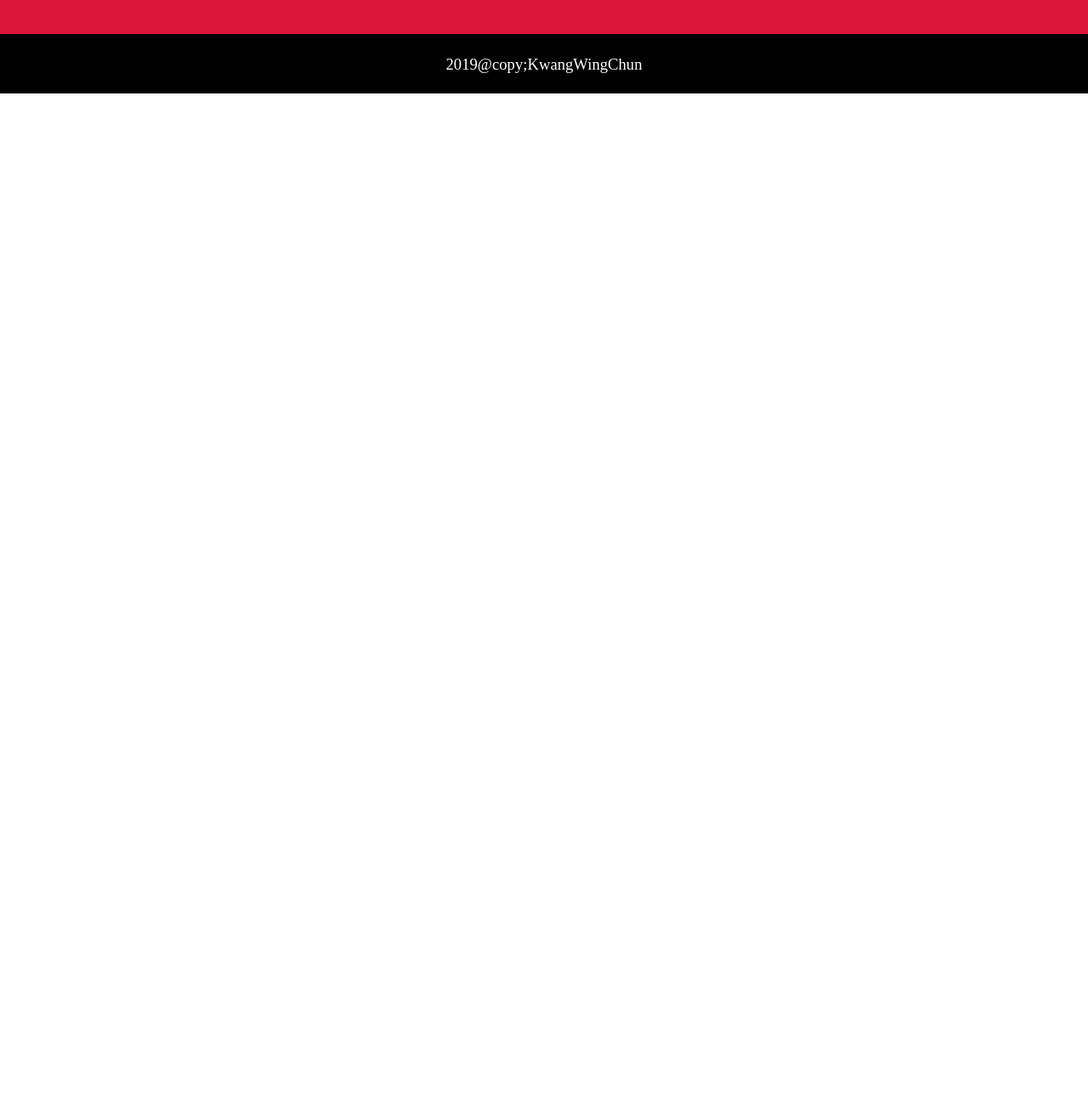
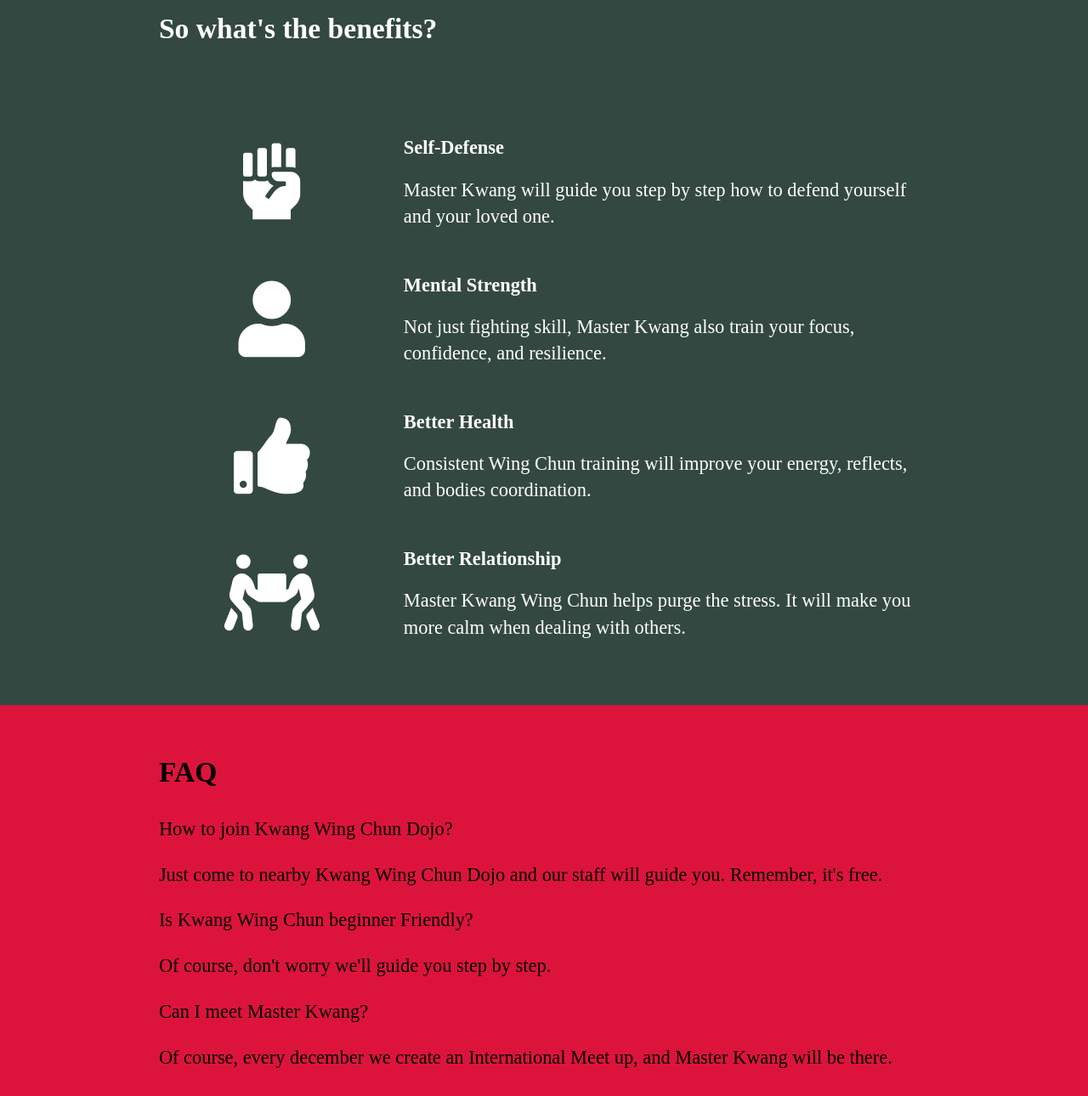
Before and after one commit to yosuahohoho/kwang-wing-chun, a plain HTML site: page index.html in a window 1280 px wide. Shown: the part 709-1999 px from the top of the page at 85% size. Before the commit the page ends 819 px from the top, so only its background shows below. Drawn offline with Linux system fonts and the light colour scheme.

Commit message:
done basic layout for benefits section

```diff
--- a/index.html
+++ b/index.html
@@ -30,21 +30,125 @@
     <button id="toggle" class="toggle-button"><i class="fas fa-bars fa-2x"></i></button>
   </header>
 
-  <section class="about">
+  <section id="about" class="about">
     <div class="container">
-      <h2>About</h2>
+      <h1>Are you <em>Web Developer?</em><h1>
+      <h1><em>Tired and Stressed?</em> and you want <em>more energy</em> and <em>focus</em>
+        to <em>kick out bugs</em> from your code?
+      </h1>
+      <h3>Tired bodies and Stressed mind in long term will make worse your health,
+        works and relationship
+      </h3>
+
+      <p>But don't worry, <span class="important">our master have the recipe for your tired bodies and stressed mind</span>.
+        Our master, Master Kwang believes his Wing Chun knowledge will help web developers.
+        His vision is to <span class="important">save web developers from stressful life.</span>
+      </p>
+      <p>
+        Master Kwang also a big supporter of free education, and <span class="important">
+          the good news</span> is he will open his Dojo around the world, so you can use
+          it for <span class="important">learn and practice Wing Chun without a fee.</span>
+      </p>
+
+      <div class="cta">
+        <p class="cta__intro">
+          Join Master Kwang newsletter for daily Wing Chun lessons, wisdom, tips and latest updates.
+        </p>
+        <form method="GET" action="https://www.freecodecamp.com/email-submit" class="cta__form" id="form">
+          <input id="email" name="email" class="cta__input" type="email" name="newsletter" placeholder="iamstressed@email.com" required>
+          <input id="submit" class="cta__button" type="submit" value="gimme wisdom">
+        </form>
+      </div>
     </div>
   </section>
 
-  <section class="benefits">
+  <section id="benefits" class="benefits">
     <div class="container">
-      <h2>Benefits</h2>
+      <h2 class="benefits__title">So what's the benefits?</h2>
+
+      <div class="benefits__content">
+
+        <div class="media">
+          <div class="media__icon">
+            <i class="fas fa-fist-raised fa-4x"></i>
+          </div>
+          <div class="media__body">
+            <h4 class="media__body__title">Self-Defense</h4>
+            <p class="media__body__content">
+              Master Kwang will guide you step by step how to defend yourself and your loved one.
+            </p>
+          </div>
+        </div>
+
+        <div class="media">
+          <div class="media__icon">
+            <i class="fas fa-user fa-4x"></i>
+          </div>
+          <div class="media__body">
+            <h4 class="media__body__title">Mental Strength</h4>
+            <p class="media__body__content">
+              Not just fighting skill, Master Kwang also train your focus, confidence, and resilience.
+            </p>
+          </div>
+        </div>
+
+         <div class="media">
+          <div class="media__icon">
+            <i class="fas fa-thumbs-up fa-4x"></i>
+          </div>
+          <div class="media__body">
+            <h4 class="media__body__title">Better Health</h4>
+            <p class="media__body__content">
+              Consistent Wing Chun training will improve your energy, reflects, and bodies coordination.
+            </p>
+          </div>
+        </div>
+
+         <div class="media">
+          <div class="media__icon">
+            <i class="fas fa-people-carry fa-4x"></i>
+          </div>
+          <div class="media__body">
+            <h4 class="media__body__title">Better Relationship</h4>
+            <p class="media__body__content">
+              Master Kwang Wing Chun helps purge the stress. It will make you more calm when dealing with others.
+            </p>
+          </div>
+        </div>
+
+      </div>
     </div>
   </section>
 
-  <section class="faq">
+  <section id="faq" class="faq">
     <div class="container">
       <h2>FAQ</h2>
+      <div class="faq__box">
+        <p class="faq__question">
+          How to join Kwang Wing Chun Dojo?
+        </p>
+        <p class="faq__answer">
+          Just come to nearby Kwang Wing Chun Dojo and our staff will guide you. Remember, it's free.
+        </p>
+      </div>
+
+      <div class="faq__box">
+        <p class="faq__question">
+          Is Kwang Wing Chun beginner Friendly?
+        </p>
+        <p class="faq__answer">
+          Of course, don't worry we'll guide you step by step.
+        </p>
+      </div>
+
+      <div class="faq__box">
+        <p class="faq__question">
+          Can I meet Master Kwang?
+        </p>
+        <p class="faq__answer">
+          Of course, every december we create an International Meet up, and Master Kwang will be there.
+        </p>
+      </div>
     </div>
   </section>
 
--- a/style.css
+++ b/style.css
@@ -12,10 +12,13 @@
 body {
   margin: 0;
   padding: 0;
+  line-height: 1.4;
 }
 
 header {
   display: flex;
+  position: fixed;
+  width: 100vw;
   flex-direction: column;
   background-color: #000;
   box-shadow: 0 .5em .8em rgba(0, 0, 0, 0.4);
@@ -84,7 +87,6 @@ header {
   max-width: 960px;
   margin: 0 auto;
   padding: 1.2em;
-  color: #000;
 }
 
 .about {
@@ -92,7 +94,37 @@ header {
 }
 
 .benefits {
-  background-color: tomato;
+  background-color: #344842;
+  color: #fff;
+}
+
+.benefits__title {
+  margin-bottom: 3em;
+}
+
+.media {
+  display: flex;
+  margin-bottom: 1.2em;
+}
+
+.media__icon {
+  flex: 30%;
+  padding: .5em;
+  text-align: center;
+  margin-right: 1em;
+}
+
+.media__body {
+  flex: 70%;
+  margin-top: 0;
+}
+
+.media__body__title {
+  margin: 0;
+}
+
+.media__body__content {
+  margin-top: 0.8em;;
 }
 
 .faq {
```
